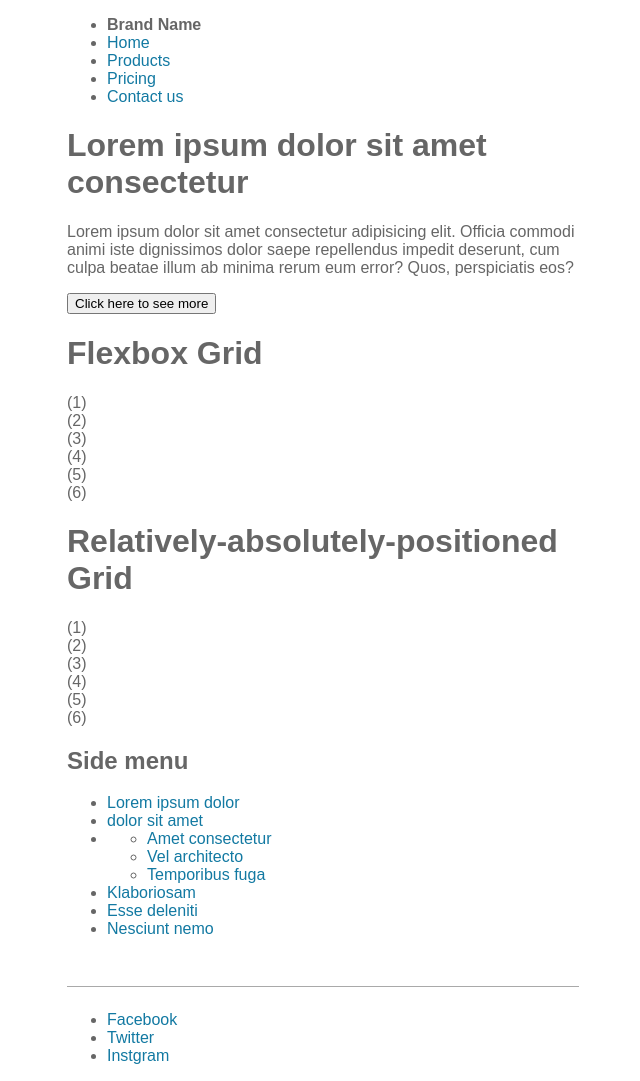
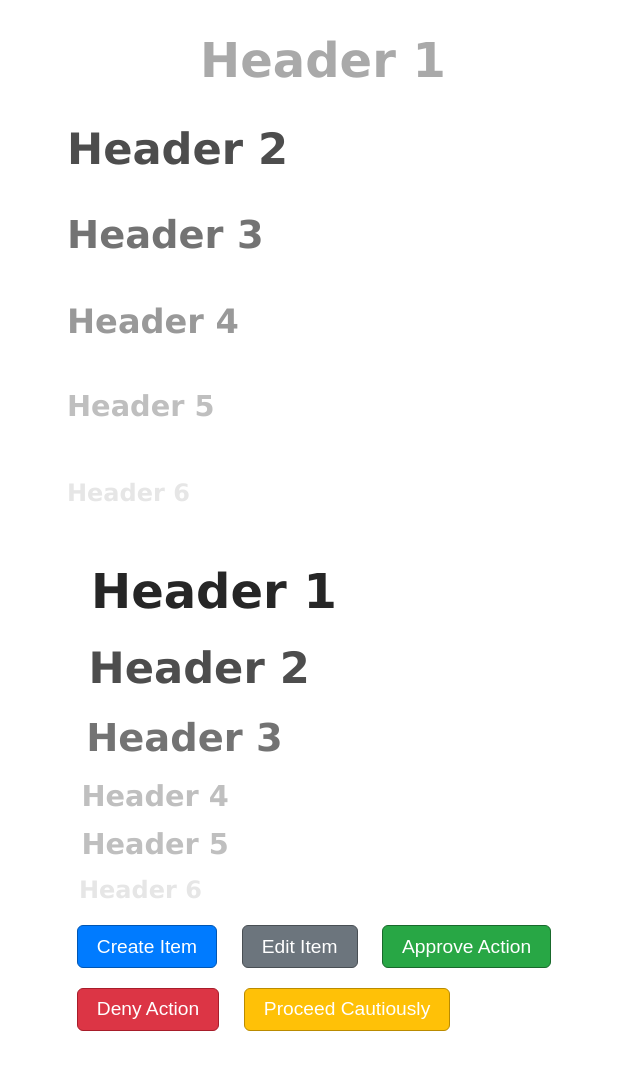
Before and after one commit to WSU-SoC-WEB2620-CU/web2620-class-activities-madisonmchristensen, a website built with Vite: page src/example07.html in a window 1280 px wide. Shown: the whole page, without its empty margins (317-957 px from the left). After the commit the page ends 1056 px from the top, so only its background shows below. Built offline with nearby package versions, Linux system fonts and the light colour scheme.

Commit message:
Example 07 Madison Christensen

```diff
--- a/src/example07.html
+++ b/src/example07.html
@@ -4,80 +4,34 @@
   <meta charset="UTF-8">
   <meta name="viewport" content="width=device-width, initial-scale=1.0">
   <link rel="stylesheet" href="./stylesheets/example07.scss">
-  <title>Example 07</title>
+  <title>Example 7</title>
 </head>
+
 <body>
-  <!-- TODO: Example 07 (Activity 8) HTML goes here -->
-  <nav>
-    <ul class="">
-      <li><strong>Brand Name</strong></li>
-      <li><a href="">Home</a></li>
-      <li><a href="">Products</a></li>
-      <li><a href="">Pricing</a></li>
-      <li><a href="">Contact us</a></li>
-    </ul>
-  </nav>
+    <!-- Regular Headers-->
+    <h1>Header 1</h1>
+    <h2>Header 2</h2>
+    <h3>Header 3</h3>
+    <h4>Header 4</h4>
+    <h5>Header 5</h5>
+    <h6>Header 6</h6>
 
-  <div class="hero">
-    <div class="body">
-      <h1>Lorem ipsum dolor sit amet consectetur</h1>
-      <p>Lorem ipsum dolor sit amet consectetur adipisicing elit. Officia commodi animi iste dignissimos dolor saepe repellendus impedit deserunt, cum culpa beatae illum ab minima rerum eum error? Quos, perspiciatis eos?</p>
-      <button>Click here to see more</button>
-    </div>
-  </div>
+     <!-- Semantic Headers-->
+    <div class="huge header">Header 1</div>
+    <div class ="xlarge header">Header 2</div>
+    <div class="large header">Header 3</div>
+    <div class="small header">Header 4</div>
+    <div class="small header">Header 5</div>
+    <div class="tiny header">Header 6</div>
 
-  <div class="content">
-    <div class="primary">
-      <h1>Flexbox Grid</h1>
-      <div class="flex-boxes">
-        <div class="box-3"><div>(1)</div></div>
-        <div class="box-6"><div>(2)</div></div>
-        <div class="box-3"><div>(3)</div></div>
-        <div class="box-4"><div>(4)</div></div>
-        <div class="box-3"><div>(5)</div></div>
-        <div class="box-5"><div>(6)</div></div>
-      </div>
+    <!-- Semantic Buttons-->
+    <button type="button" class="new">Create Item</button>
+    <button type="button" class="edit">Edit Item</button>
+    <button type="button" class="approve">Approve Action</button>
+    <button type="button" class="deny">Deny Action</button>
+    <button type="button" class="warn">Proceed Cautiously</button>
 
-      <h1>Relatively-absolutely-positioned Grid</h1>
-      <div class="relative-boxes">
-        <div class="box"><div>(1)</div></div>
-        <div class="box"><div>(2)</div></div>
-        <div class="box"><div>(3)</div></div>
-        <div class="box"><div>(4)</div></div>
-        <div class="box"><div>(5)</div></div>
-        <div class="box"><div>(6)</div></div>
-      </div>
-    </div>
+    <script type="module" src="./javascripts/main.js"></script>
+</body>
 
-    <aside>
-      <div class="side-menu">
-        <h2>Side menu</h2>
-        <ul>
-          <li><a href="">Lorem ipsum dolor</a></li>
-          <li><a href="">dolor sit amet</a></li>
-          <li>
-            <ul>
-              <li><a href="">Amet consectetur</a></li>
-              <li><a href="">Vel architecto</a></li>
-              <li><a href="">Temporibus fuga</a></li>
-            </ul>
-          </li>
-          <li><a href="">Klaboriosam</a></li>
-          <li><a href="">Esse deleniti</a></li>
-          <li><a href="">Nesciunt nemo</a></li>
-        </ul>
-      </div>
-    </aside>
-  </div>
-
-  <footer>
-    <ul>
-      <li><a href="">Facebook</a></li>
-      <li><a href="">Twitter</a></li>
-      <li><a href="">Instgram</a></li>
-    </ul>
-  </footer>
-
-  <script type="module" src="./javascripts/main.js"></script>
-</body>
 </html>
--- a/src/stylesheets/combine_gridflex.css
+++ b/src/stylesheets/combine_gridflex.css
@@ -223,8 +223,6 @@ nav > ul > li:hover{
 }
 
 /* Flashing featured button: Not sure why this isn't working*/
-
-
     @keyframes flash-button{
         0%{
             background: rgba(173, 148, 202, 1.0);
--- a/src/stylesheets/example07.scss
+++ b/src/stylesheets/example07.scss
@@ -1 +1,114 @@
 /* TODO: Example 07 (Activity 8) CSS goes here */
+
+//creating a function: calc-font-size is the name we created for the function. () argument. put $num as the argument.
+//return what size for the font it will return
+@function calc-font-size($num){
+    @if unitless($num){
+        @return 3 - ($num - 1) * .3;
+    }
+    @else{
+        @warn "invalid argument. Must be unitless";
+        @return 0;
+    }
+}
+
+//creating a function:
+//return take two color values and mix them together,
+//mix function takes 3 variables (first color, second color, and percent of mixing)
+@function calc-header-color($num, $color1, $color2){
+    @return mix($color1, $color2, $num*15%);
+}
+
+//creating a for loop: $num is a temporary variable, from 1 to 6 is going through headers h1-h6
+// @for $num from 1 through 6{
+//     h#{$num}{
+//         font-size: calc-font-size($num)*1rem;
+//         color: calc-header-color($num, white, black);
+//     }
+// }
+
+
+//creating a while loop: have to initialize your counter to 1 before you use your while loop
+//want it to terminate once it goes through the loop or it will go on forever.
+$num: 1;
+@while $num <=6{
+    h#{$num}{
+        font-size: calc-font-size($num)*1rem;
+        color: calc-header-color($num, white, black);
+    }
+    $num: $num + 1;
+}
+
+$header-list: huge xlarge large medium small tiny;
+
+//placeholder % gets rid of the .
+//instead of having .header that applies to all headers in the html
+//using the % means we can call it and it can only be used then
+%header{
+    font-weight: bolder;
+    margin: .5em;
+
+    @at-root a#{&}{
+        text-decoration: none;
+    }
+}
+
+@each $hdr in $header-list{
+    .header.#{$hdr}{
+        @extend %header;
+        @extend h#{index($header-list, $hdr)};
+    }
+}
+
+@mixin foo-style{
+    color: white;
+    padding: 5px;
+    margin: auto;
+}
+
+.foo{
+    @include foo-style;
+}
+
+.bar{
+    @extend .foo;
+}
+
+
+/* How @extend can get complicated when there's lots of nested items
+.button .interior .small-icon{
+    width: 10px;
+}
+
+.side{
+    .top, .middle, .bottom{
+        .sign-in,
+        .register{
+            @extend .small-icon;
+        }
+    }
+}
+*/
+
+@import "global";
+@import "button";
+
+.new{
+    @extend .button, .primary;
+}
+
+.edit{
+    @extend .button, .secondary;
+}
+
+.approve{
+    @extend .button, .success;
+}
+
+.deny{
+    @extend .button, .error;
+}
+
+.warn{
+    @extend .button, .warning;
+}
```
